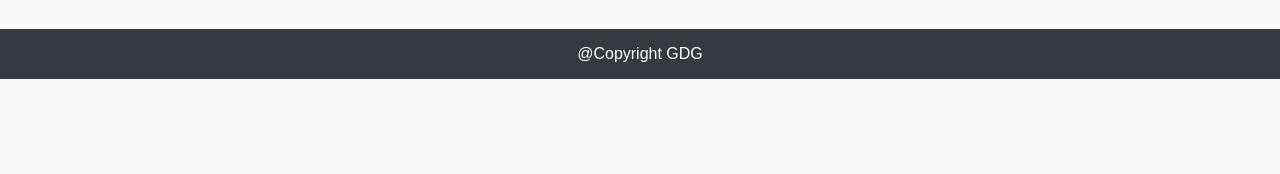
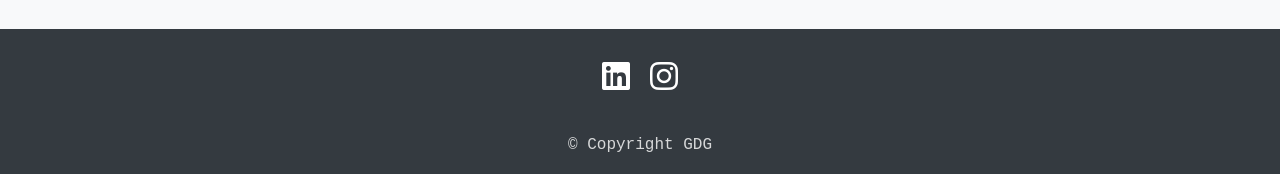
Before and after one commit to Qu-Ack/opensource_starter, a website: page public/index.html in a window 1280 px wide. Shown: the part 906-1080 px from the top of the page. Before the commit the page ends 985 px from the top, so only its background shows below. Drawn offline with Linux system fonts and the light colour scheme.

Commit message:
fix:Add Social Media Icons to the footer

```diff
--- a/public/index.html
+++ b/public/index.html
@@ -6,6 +6,7 @@
   <meta name="viewport" content="width=device-width, initial-scale=1.0" />
   <title>Home</title>
   <link rel="stylesheet" href="style.css" />
+  <link rel="stylesheet" href="https://cdnjs.cloudflare.com/ajax/libs/font-awesome/6.0.0-beta3/css/all.min.css">
 </head>
 
 <body>
@@ -37,8 +38,16 @@
     <img src="" alt="hello" class="extra-right">
   </div>
 
-  <footer class="landing-footer">
-    @Copyright GDG
+  <footer class="footer">
+  <div class="social-icons">
+    <a href="https://www.linkedin.com/school/iiitkota/" target="_blank" class="social-link">
+      <i class="fa-brands fa-linkedin"></i>
+    </a>
+    <a href="https://www.instagram.com/iiitkotaoffice/" target="_blank" class="social-link">
+      <i class="fab fa-instagram"></i>
+    </a>
+  </div>
+  <p class="copyright">&copy; Copyright GDG</p>
 
   </footer>
   </div>
--- a/public/style.css
+++ b/public/style.css
@@ -234,3 +234,42 @@ body {
     max-width: 100%;
   }
 }
+
+/*Footer Section*/
+.footer {
+  background-color: #343a40;
+  color: white;
+  padding: 20px;
+  text-align: center;
+}
+
+.social-icons {
+  display: flex;
+  justify-content: center;
+  gap: 20px; /* Adjust spacing between icons */
+  margin-top: 10px;
+}
+
+.social-link {
+  color: white;
+  font-size: 2rem; /* Adjust icon size */
+  transition: color 0.3s ease;
+  display: inline-block;
+  margin: 0;
+  padding: 0;
+}
+
+.social-link:hover {
+  color: black;
+  background-color: white;
+  border-radius: 50%;
+  padding: 5px;
+}
+
+.copyright {
+  margin-top: 40px;
+  font-size: 1rem;
+  color: white;
+  font-family: 'Courier New', Courier, monospace; /* Custom font style */
+  opacity: 0.8;
+}
```
